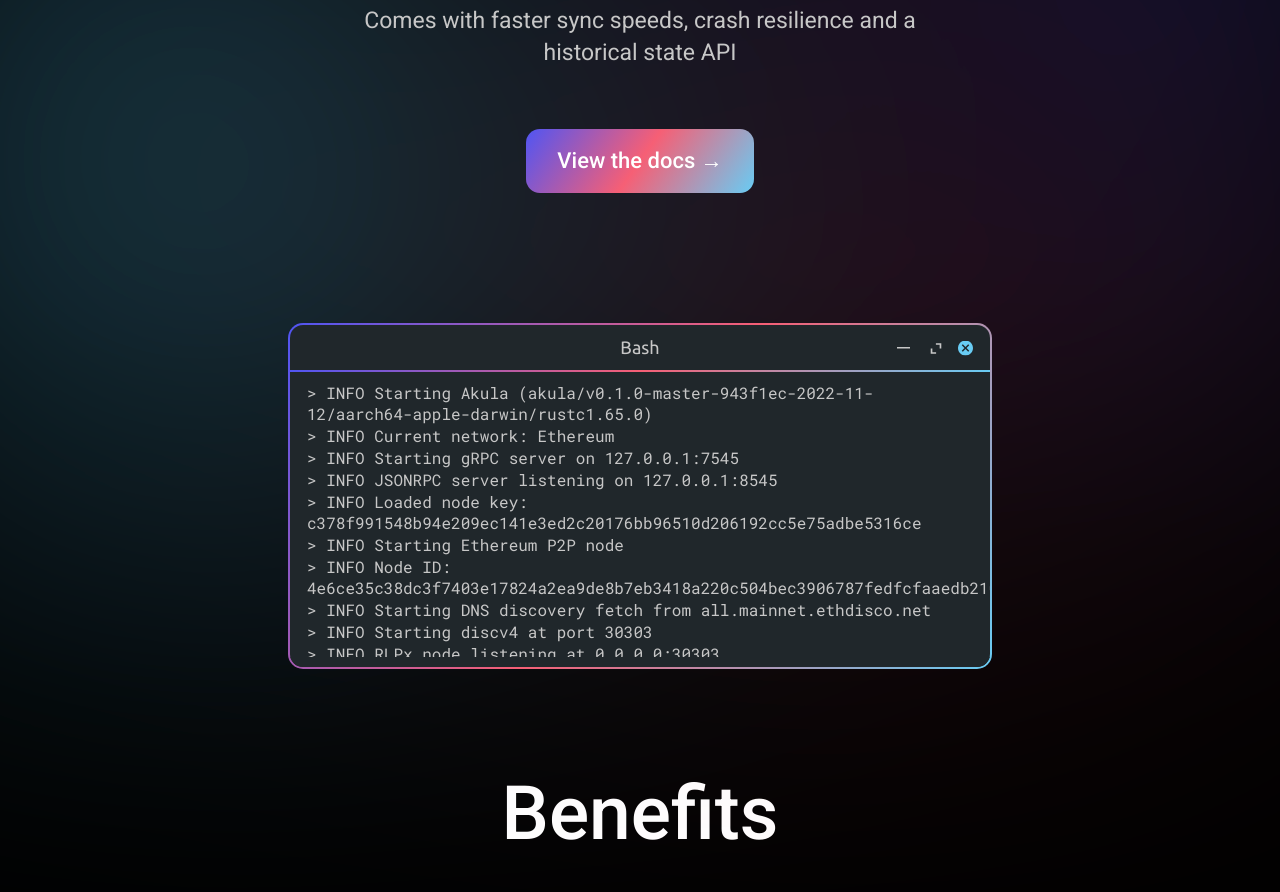
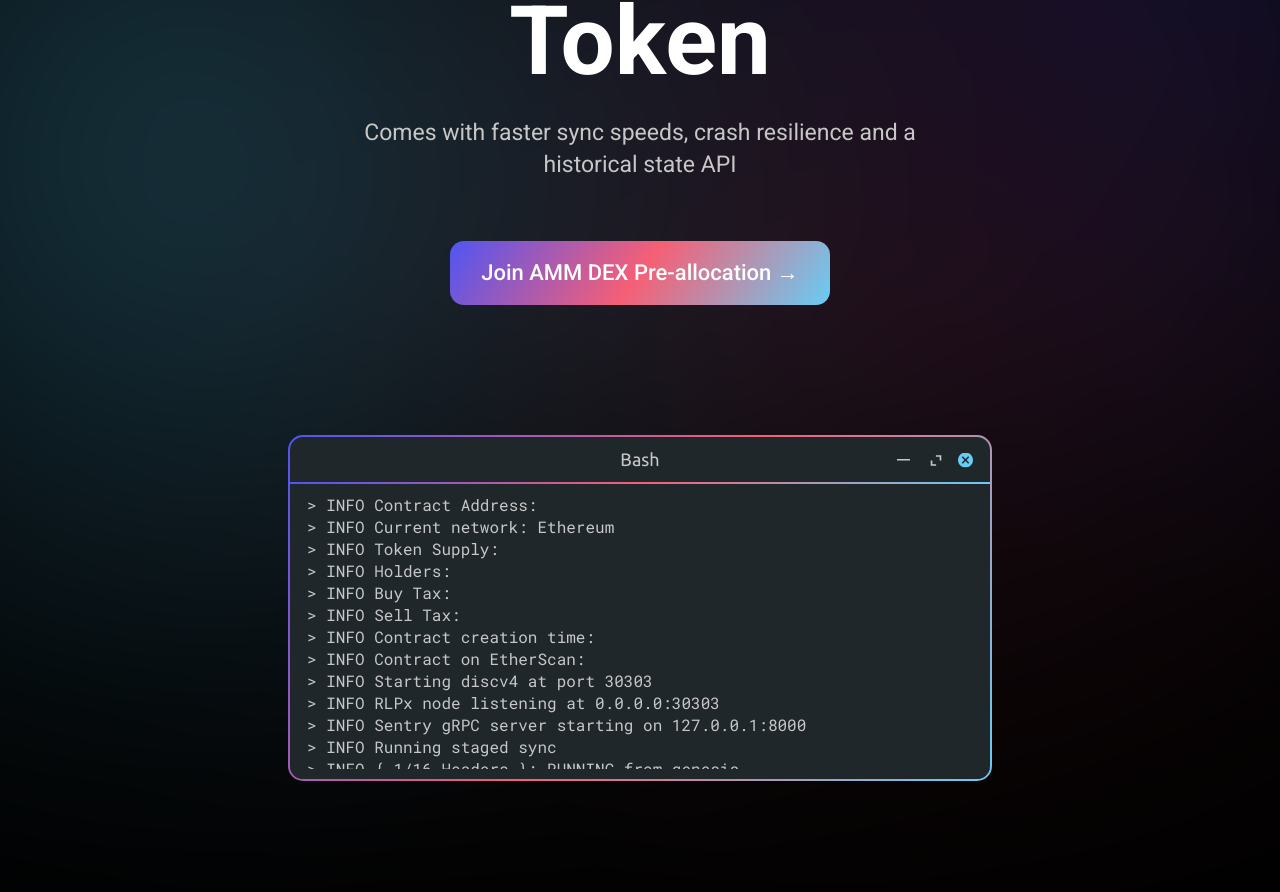
Before and after one commit to Satoshibas-com/LandingPage, a React (Create React App) app: page / in a window 1280 px wide. Shown: the part 456-1348 px from the top of the page. Built offline with nearby package versions, Linux system fonts and the light colour scheme.

Commit message:
Update Hero.tsx

```diff
--- a/src/components/Hero.tsx
+++ b/src/components/Hero.tsx
@@ -4,14 +4,14 @@
 import Terminal from "./Terminal";
 
 const terminalContent: string[] = [
-  "> INFO Starting Akula (akula/v0.1.0-master-943f1ec-2022-11-12/aarch64-apple-darwin/rustc1.65.0)",
+  "> INFO Contract Address: ",
   "> INFO Current network: Ethereum",
-  "> INFO Starting gRPC server on 127.0.0.1:7545",
-  "> INFO JSONRPC server listening on 127.0.0.1:8545",
-  "> INFO Loaded node key: c378f991548b94e209ec141e3ed2c20176bb96510d206192cc5e75adbe5316ce",
-  "> INFO Starting Ethereum P2P node",
-  "> INFO Node ID: 4e6ce35c38dc3f7403e17824a2ea9de8b7eb3418a220c504bec3906787fedfcfaaedb210263415f2ec548e6bbf22649c31d584ad857fa07bb0ac693cf2f17284",
-  "> INFO Starting DNS discovery fetch from all.mainnet.ethdisco.net",
+  "> INFO Token Supply: ",
+  "> INFO Holders: ",
+  "> INFO Buy Tax:",
+  "> INFO Sell Tax:",
+  "> INFO Contract creation time: ",
+  "> INFO Contract on EtherScan: ",
   "> INFO Starting discv4 at port 30303",
   "> INFO RLPx node listening at 0.0.0.0:30303",
   "> INFO Sentry gRPC server starting on 127.0.0.1:8000",
@@ -178,14 +178,14 @@
       </Gradients>
       <Header />
       <HeroText>
-        The World's <GradientText>Fastest </GradientText> Ethereum archive node
+        The World's <GradientText>First </GradientText> ShibaInu BlockChain Token
       </HeroText>
       <HeroSubText>
         Comes with faster sync speeds, crash resilience and a historical state
         API
       </HeroSubText>
       <Button href={DOCS_LINK} target="_blank">
-        View the docs →
+        Join AMM DEX Pre-allocation →
       </Button>
       <TerminalContainer>
         <Terminal code={terminalContent} />
```
